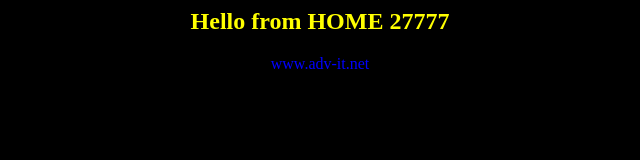
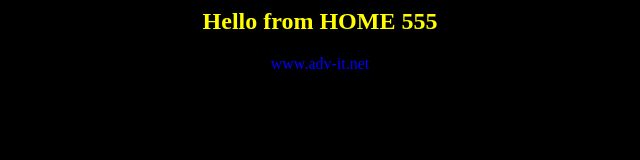
Before and after one commit to agirich/app-for-jenkins, a plain HTML site: page index.html in a window 1280 px wide. Shown: the whole page, without its empty margins (320-960 px from the left). Drawn offline with Linux system fonts and the light colour scheme.

Commit message:
Change to version 555

```diff
--- a/index.html
+++ b/index.html
@@ -1,7 +1,7 @@
 <html>
 <body bgcolor=black>
 <center>
-<h2><font color=yellow>Hello from HOME 27777</font></h2>
+<h2><font color=yellow>Hello from HOME 555</font></h2>
 
 <font color=blue>www.adv-it.net</font>
 
```
